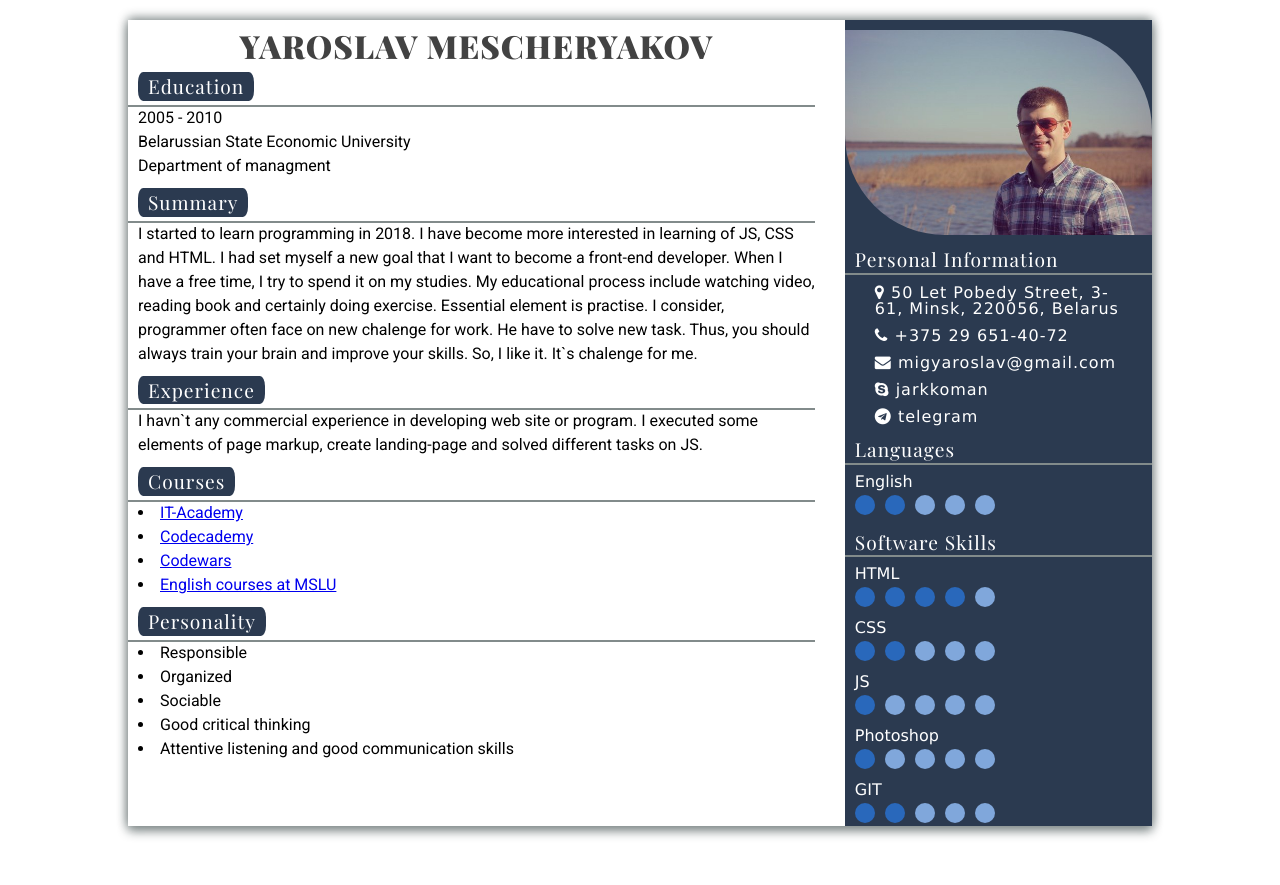
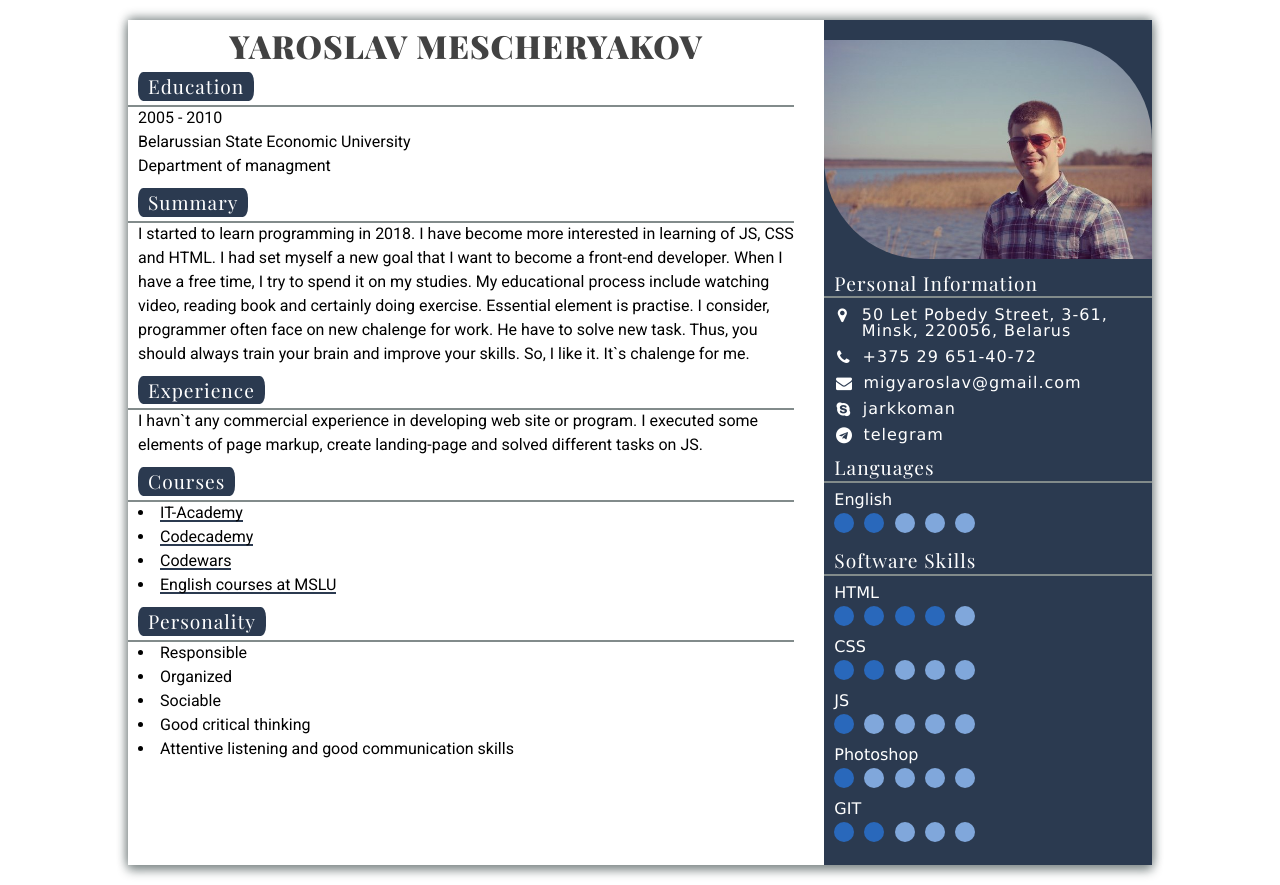
Before and after one commit to Yaroslav-Mig/rsschool-codejam1-cv, a plain HTML site: page index.html in a window 1280 px wide. Before the commit the page ends 846 px from the top, so only its background shows below. Drawn offline with nearby package versions, Linux system fonts and the light colour scheme; a web font is replaced by a local one.

Commit message:
refactor: use class instead of sibling and child selector, add wendoe prefix, male interective links

```diff
--- a/styles/main.css
+++ b/styles/main.css
@@ -23,24 +23,34 @@
 .main,
 .aside,
 .item-content,
-.picture {
+.picture,
+.skills-level,
+.skills-level__img,
+.box-inner,
+.address,
+.address__link {
 -webkit-box-sizing: border-box;
         box-sizing: border-box;
 }
 .main {
-  width: 70%;
+  width: 68%;
   padding: 10px 30px 10px 10px;
   font-family: Roboto, Verdana, Helvetica, Arial, sans-serif;
+  color: #000000;
 }
 .aside {
-  width: 30%;
+  width: 32%;
+  padding: 20px 0;
   font-family: "Hammersmith One", Verdana, Helvetica, Arial, sans-serif;
-  font-size: 1rem;
   color: #fff;
   background-color: #2b3a50;
 }
 .item-content {
+  width:100%;
   margin-top: 10px;
+}
+.aside > .item-content:first-child {
+  margin-top: 0;
 }
 .title,
 .caption  {
@@ -86,28 +96,55 @@
   background: #828b8b;
 }
 .text,
-.main li {
+.list-content__item {
   font-size: 1rem;
   font-weight: 400;
   line-height: 1.5;
 }
-.main ul {
+.list-content__link {
+  color: #000;
+  text-decoration: none;
+  cursor: pointer;
+  -webkit-box-shadow: inset 0 -2px 0 #2b3a50;
+          box-shadow: inset 0 -2px 0 #2b3a50;
+  -webkit-transition: all 0.4s ease-in-out;
+          transition: all 0.4s ease-in-out;
+}
+.list-content__link:hover {
+  color: #fff;
+  -webkit-box-shadow: inset 0 -20px 0 #2b3a50,
+                      2px 2px 3px rgba(0,0,0,0.3);
+          box-shadow: inset 0 -20px 0 #2b3a50,
+                      2px 2px 3px rgba(0,0,0,0.3);
+}
+.list-content {
   list-style-type: disc;
   list-style-position:inside;
 }
 .picture {
   display: block;
-  border-bottom-left-radius: 100px;
-  border-top-right-radius: 100px;
+  -webkit-border-radius: 0 100px;
+     -moz-border-radius: 0 100px;
+          border-radius: 0 100px;
 }
 .address {
-  margin: 10px 30px;
+  margin: 10px 10px;
   letter-spacing: 1px;
 }
-.address > a {
+.address__link {
+  display: -webkit-flex;
+  display: flex;
+  -webkit-justify-content: space-around;
+          justify-content: space-around;
   color: #fff;
   text-decoration: none;
   cursor: pointer;
+  -ms-word-wrap: break-word;
+      word-wrap: break-word;
+}
+.address__text {
+  width: 90%;
+  margin-left: 7px;
 }
 .aside h3.caption {
   position: relative;
@@ -121,12 +158,13 @@
   margin-top: 10px;
   margin-bottom: 5px;
 }
-.aside ul  {
+.skills-level  {
   max-width: 100%;
   margin-left: 10px;
 }
-.aside ul li {
+.skills-level__img {
   display: inline-block;
+  max-width: 100%;
   margin-right: 5px;
 }
 .circle {
```
